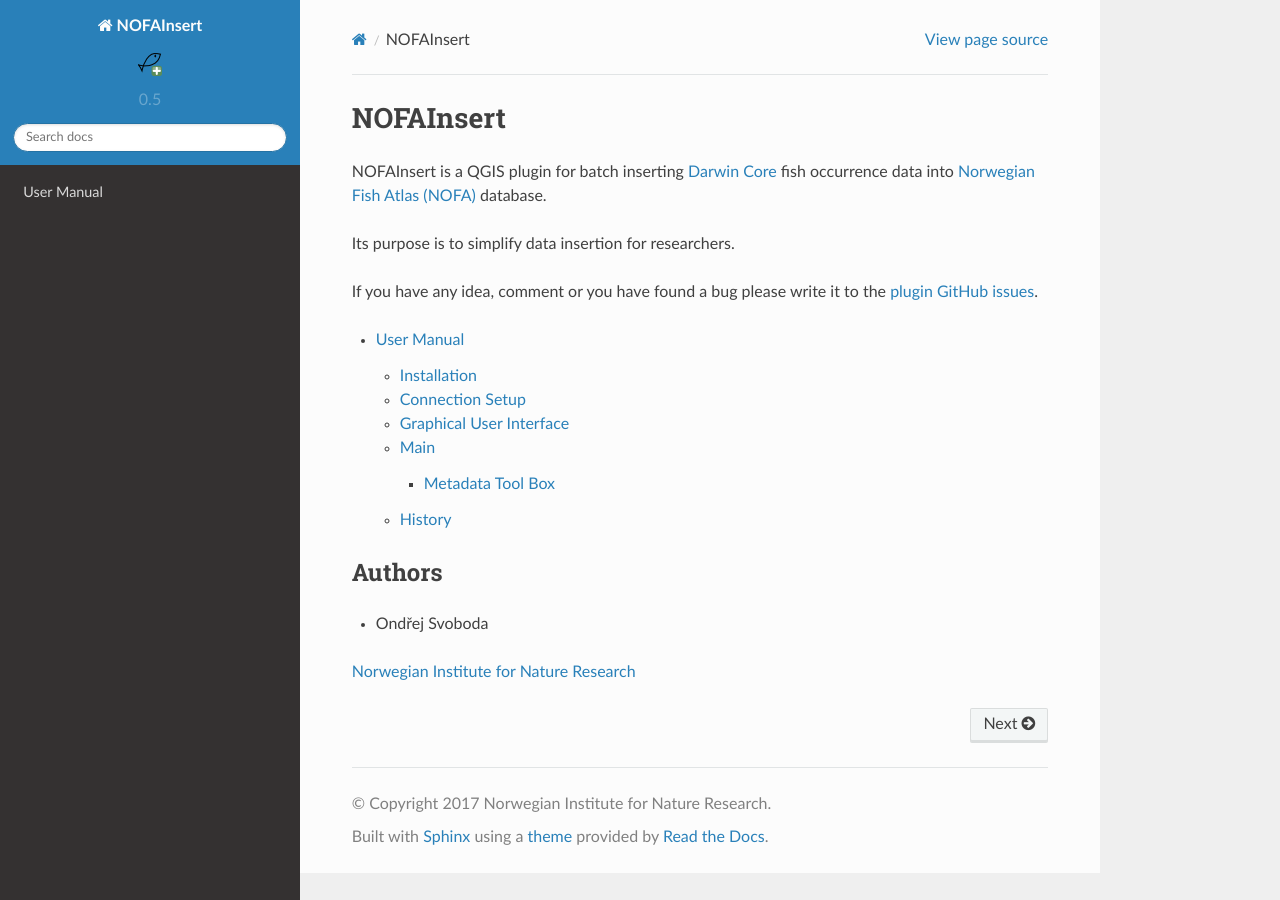
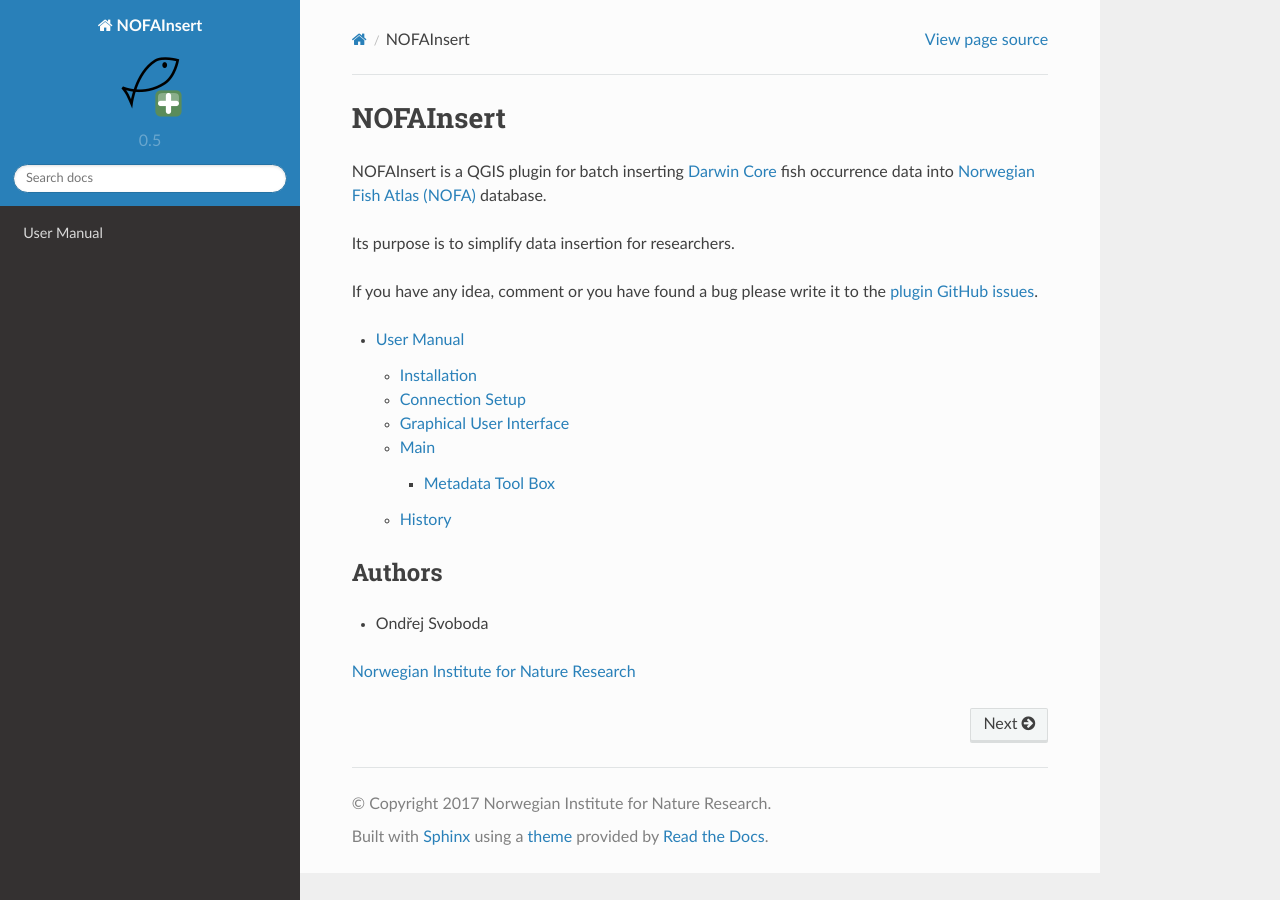
Before and after one commit to NINAnor/NOFAInsert, a Sphinx documentation site: the page built from docs/source/index.rst, in a window 1280 px wide. Built offline with Sphinx 7.4.7 and the Read the Docs theme 2.0.0, drawn with Linux system fonts in a browser that asks for light colours; formulas are drawn with MathJax 3.

Commit message:
Docs: edit icon

```diff
--- a/docs/source/conf.py
+++ b/docs/source/conf.py
@@ -116,7 +116,7 @@ html_theme = 'sphinx_rtd_theme'
 
 # The name of an image file (relative to this directory) to place at the top
 # of the sidebar.
-html_logo = 'images/icon.png'
+html_logo = 'images/nofainsert.png'
 
 # The name of an image file (within the static path) to use as favicon of the
 # docs.  This file should be a Windows icon file (.ico) being 16x16 or 32x32
```
Also changed, not shown: docs/source/images/icon.png (deleted), docs/source/images/nofainsert.png (added).
